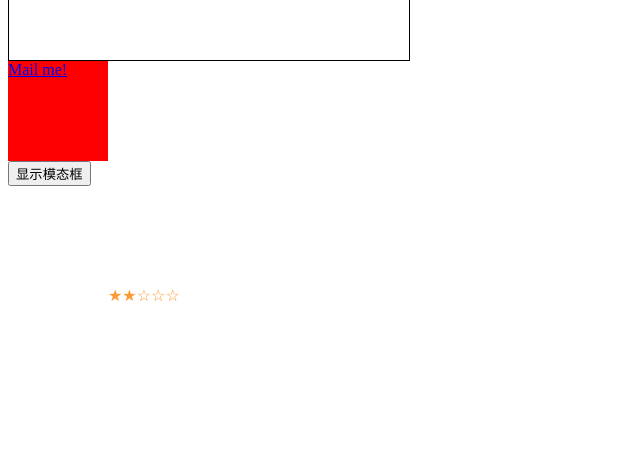
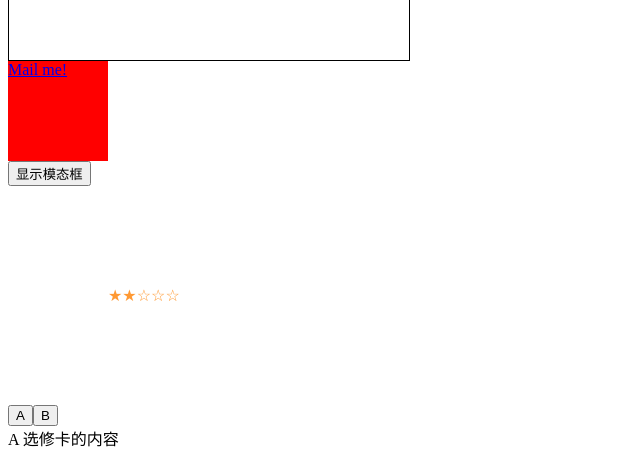
Before and after one commit to Sunny-117/React-practices, a React (Create React App) app: page / in a window 1280 px wide. Shown: the part 1723-2181 px from the top of the page, without its empty margins (0-640 px from the left). Before the commit the page ends 2128 px from the top, so only its background shows below. Built offline with nearby package versions, Linux system fonts and the light colour scheme.

Commit message:
feat: add new feature

```diff
--- a/src/App.tsx
+++ b/src/App.tsx
@@ -7,6 +7,7 @@ import { FileDrop } from "./components/Visual视觉效果渲染/FileDrop"
 import { Mailto } from "./components/Visual视觉效果渲染/Mailto"
 import { Modal } from "./components/Visual视觉效果渲染/Modal"
 import { StarRating } from "./components/Visual视觉效果渲染/StarRating"
+import { TabItem, Tabs } from "./components/Visual视觉效果渲染/Tabs"
 
 
 export const App = () => {
@@ -125,6 +126,16 @@ export const App = () => {
           <StarRating rating={2} />
         </div>
       </div>
+      <div className="tabs">
+        <Tabs defaultIndex="1" onTabClick={console.log}>
+          <TabItem label="A" index="1">
+            A 选修卡的内容
+          </TabItem>
+          <TabItem label="B" index="2">
+            B 选修卡的内容
+          </TabItem>
+        </Tabs>
+      </div>
     </div>
   )
 }
--- /dev/null
+++ b/src/components/Visual视觉效果渲染/Tabs/Tabs.css
@@ -0,0 +1,15 @@
+.tab-menu>button {
+    cursor: pointer;
+    padding: 8px 16px;
+    border: 0;
+    border-bottom: 2px solid transparent;
+    background: none;
+}
+
+.tab-menu>button.focus {
+    border-bottom: 2px solid #007bef;
+}
+
+.tab-menu>button:hover {
+    border-bottom: 2px solid #007bef;
+}
--- a/src/components/Visual视觉效果渲染/Tabs/index.tsx
+++ b/src/components/Visual视觉效果渲染/Tabs/index.tsx
@@ -0,0 +1,41 @@
+import { useState } from "react";
+import styles from "./Tabs.css";
+
+export function TabItem(props) {
+    return <div {...props} />;
+}
+
+export function Tabs(props) {
+    const [bindIndex, setBindIndex] = useState(props.defaultIndex);
+    const changeTab = newIndex => {
+        if (typeof props.onTabClick === "function") props.onTabClick(newIndex);
+        setBindIndex(newIndex);
+    };
+    const items = props.children.filter(item => item.type.name === TabItem.name);
+
+    return (
+        <div className={styles["wrapper"]}>
+            <div className={styles["tab-menu"]}>
+                {items.map(({ props: { index, label } }) => (
+                    <button
+                        onClick={() => changeTab(index)}
+                        key={index}
+                        className={bindIndex === index ? styles["focus"] : ""}
+                    >
+                        {label}
+                    </button>
+                ))}
+            </div>
+            <div className={styles["tab-view"]}>
+                {items.map(({ props }) => (
+                    <div
+                        {...props}
+                        className={styles["tab-view_item"]}
+                        key={props.index}
+                        style={{ display: bindIndex === props.index ? "block" : "none" }}
+                    />
+                ))}
+            </div>
+        </div>
+    );
+}
```
